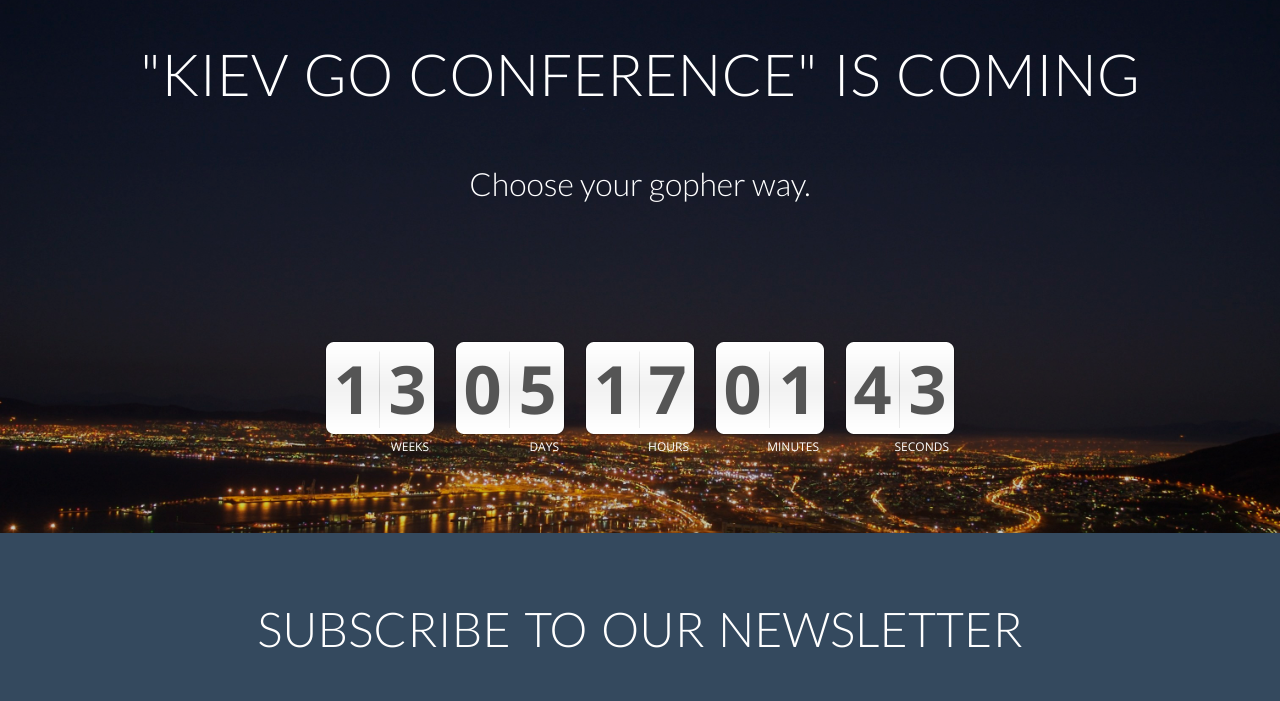
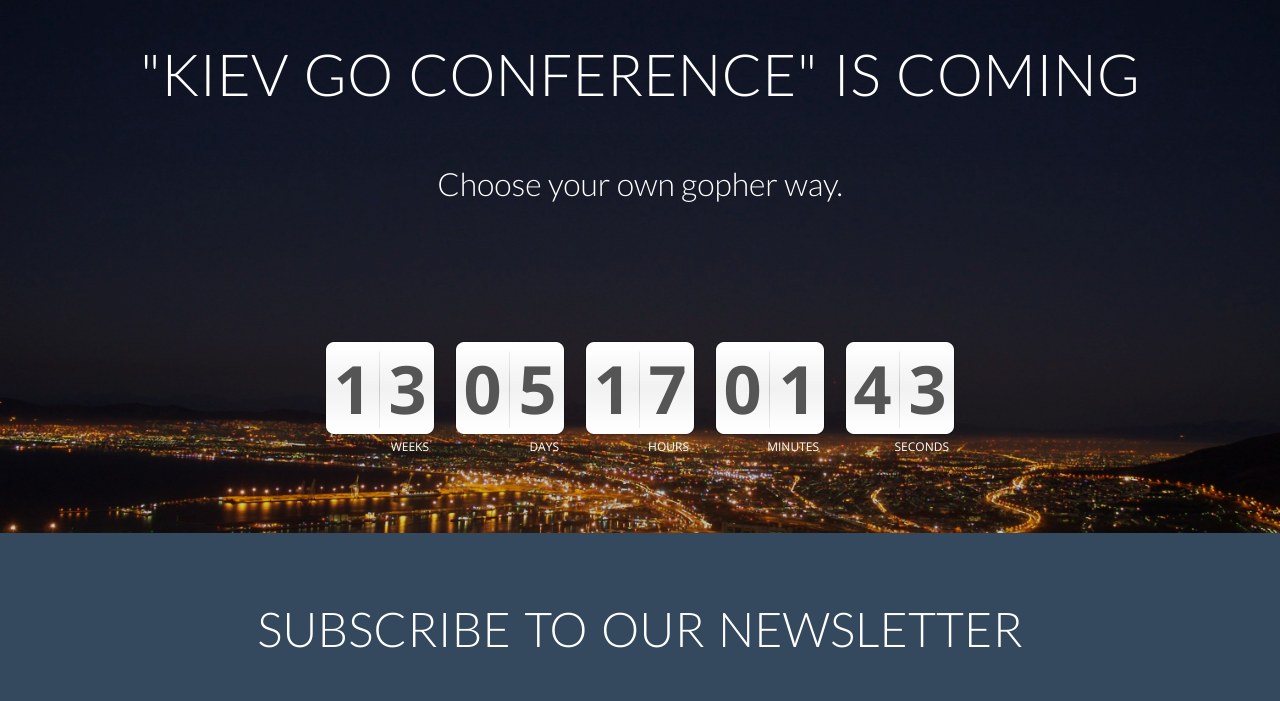
Before and after one commit to gopherway/website, a plain HTML site: page index.html in a window 1280 px wide. Shown: the part 67-768 px from the top of the page. Drawn offline with nearby package versions, Linux system fonts and the light colour scheme; some packages are replaced by stand-ins of ours.

Commit message:
fix text slogan

```diff
--- a/index.html
+++ b/index.html
@@ -9,7 +9,7 @@
         <meta name="keywords" content="coming soon, responsive" />
         <meta name="author" content="ZTApps" />
         <link rel="shortcut icon" href="static/img/favicon.png">
-        <title>Gopher Way - Coming soon</title>
+        <title>Gopher Way - choose your own gopher way.</title>
 
         <!-- Fonts -->
         <link href="https://fonts.googleapis.com/css?family=Lato:300,400,500,700|Open+Sans:400italic,300,400,700" rel="stylesheet" type="text/css"/>
@@ -37,7 +37,7 @@
                     </div>
                 </div>
                 <h1 id="main-text">"Kiev GO conference" is coming</h1>
-                <h3 id="second-text">Choose your gopher way.</h3>
+                <h3 id="second-text">Choose your own gopher way.</h3>
 
                 <!-- Countdown start -->
                 <div id="countdown_dashboard">
```
